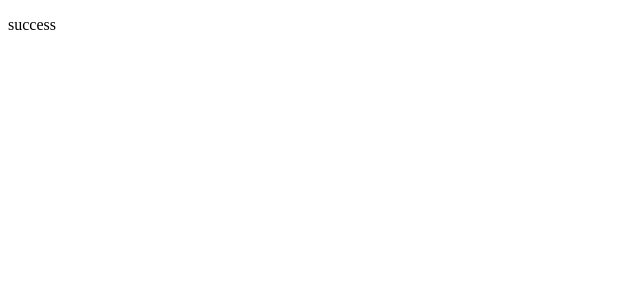
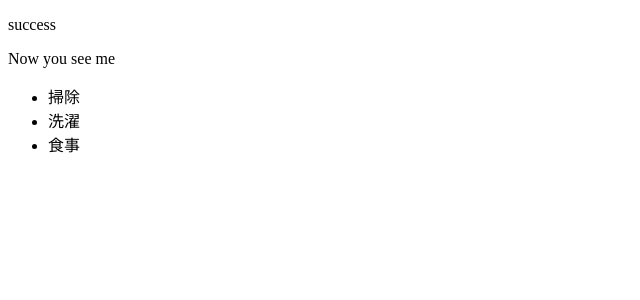
Before and after one commit to fukunagaa/typescript-repository, a Vue app in the folder webpack-vue/: page / in a window 1280 px wide. Shown: the top 300 px of the page, without its empty margins (0-640 px from the left). Built offline with nearby package versions, Linux system fonts and the light colour scheme.

Commit message:
v-if v-for 使用例

```diff
--- a/webpack-vue/src/components/App.vue
+++ b/webpack-vue/src/components/App.vue
@@ -1,13 +1,27 @@
 <template>
   <div>
     <p>{{ message }}</p>
+    <span v-if="seen">Now you see me</span>
+    <ul>
+      <li v-for="(todo, key) in todos" :key="key">
+        {{ todo.text }}
+      </li>
+    </ul>
   </div>
 </template>
 
 <script>
 export default {
-  data() {
-    return { message: "success" };
+  data: function() {
+    return {
+      message: "success",
+      seen: true,
+      todos: [
+        {text: "掃除"},
+        {text: "洗濯"},
+        {text: "食事"}
+      ]
+    };
   },
 };
 </script>
```
